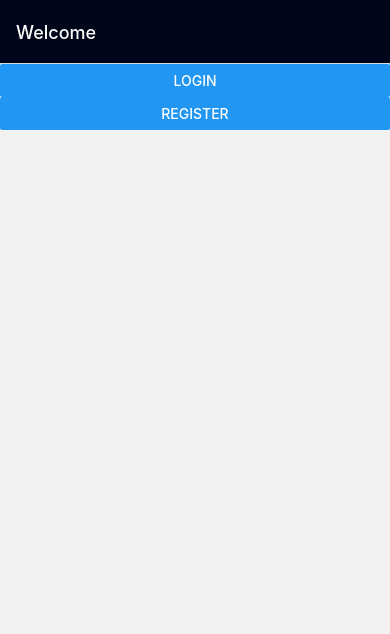
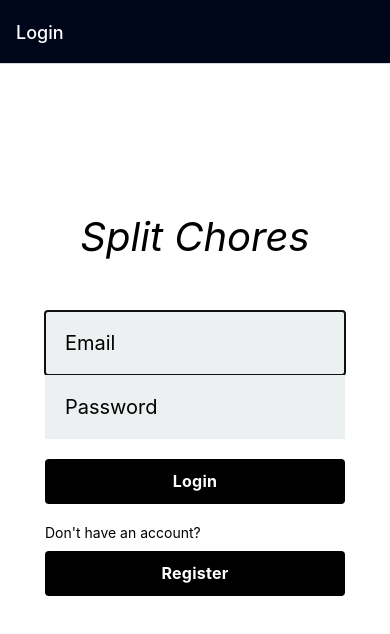
Before and after one commit to musaissa15/Project-split, a React Native app: screen / in a window 390 px wide. Shown: the top 634 px of the page. Built offline with nearby package versions, Linux system fonts and the light colour scheme.

Commit message:
hange initial route to login

```diff
--- a/App.jsx
+++ b/App.jsx
@@ -26,7 +26,7 @@ export default function App() {
     <NavigationContainer>
       <Stack.Navigator
         screenOptions={globalScreenOptions}
-        initialRouteName="Welcome"
+        initialRouteName="Login"
       >
         <Stack.Screen name="Login" component={Login} />
         <Stack.Screen name="Welcome" component={WelcomeScreen} />
```
